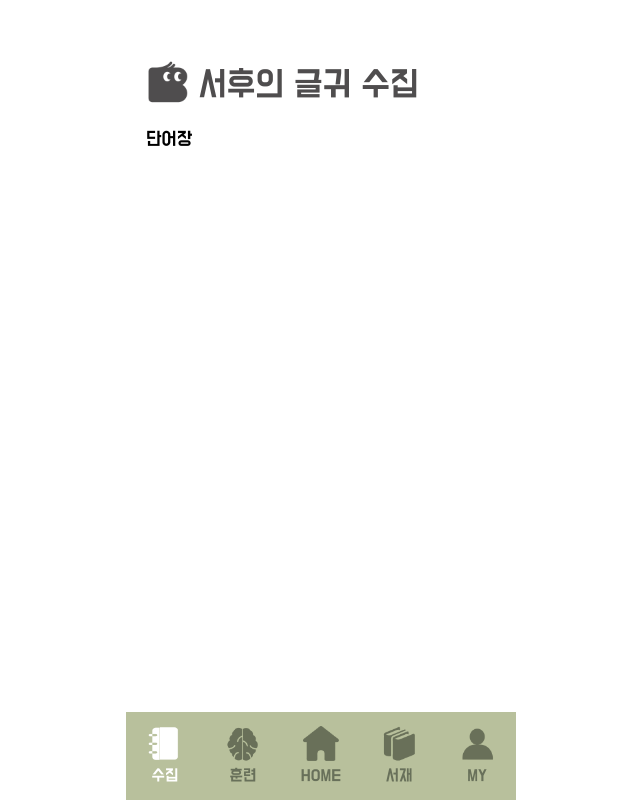
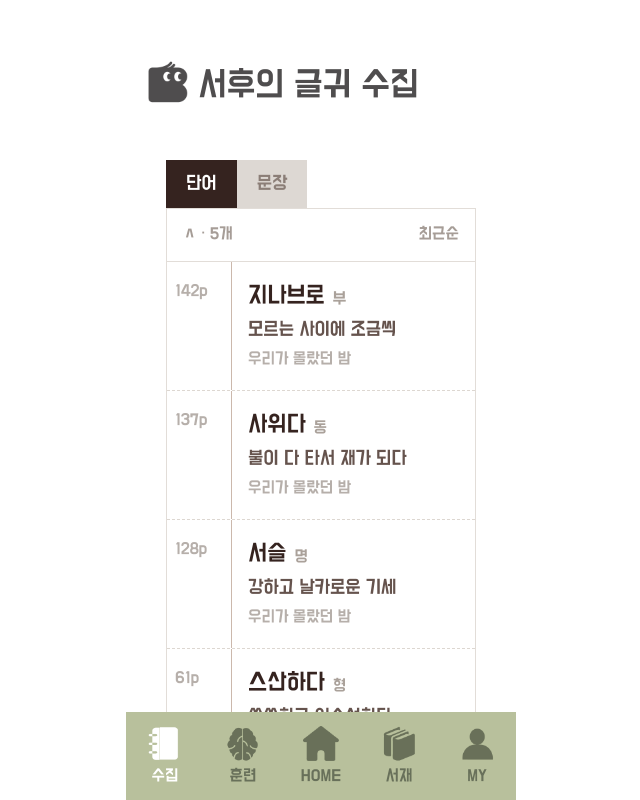
Before and after one commit to YEOBAEK-TEAM/yeobaek-frontend, a React (Vite) app: page /vocabulary in a window 1280 px wide. Shown: the top 800 px of the page, without its empty margins (319-959 px from the left). Built offline with nearby package versions, Linux system fonts and the light colour scheme.

Commit message:
✨ feat: 단어장 탭 및 수집 단어 목록 구현

```diff
--- a/src/components/vocabulary/VocabularyItem.tsx
+++ b/src/components/vocabulary/VocabularyItem.tsx
@@ -0,0 +1,27 @@
+import type { Vocabulary } from "@/types/vocabulary";
+
+type VocabularyItemProps = {
+  vocabulary: Vocabulary;
+};
+
+export default function VocabularyItem({ vocabulary }: VocabularyItemProps) {
+  return (
+    <div className="flex border-b border-dashed border-[#DDD7D1]">
+      {/* 페이지 */}
+      <div className="w-16 shrink-0 px-2 py-5 text-sm text-[#B6AFAA]">{vocabulary.page}p</div>
+
+      {/* 단어 정보 */}
+      <div className="flex-1 border-l border-[#CBB8AC] px-4 py-5">
+        <div className="flex items-end gap-2">
+          <h2 className="text-xl font-semibold text-[#35231F]">{vocabulary.word}</h2>
+
+          <span className="text-sm text-[#AAA19A]">{vocabulary.partOfSpeech}</span>
+        </div>
+
+        <p className="mt-2 text-base text-[#65534D]">{vocabulary.meaning}</p>
+
+        <p className="mt-2 text-sm text-[#B6AFAA]">{vocabulary.bookTitle}</p>
+      </div>
+    </div>
+  );
+}
--- a/src/pages/vocabulary/VocabularyPage.tsx
+++ b/src/pages/vocabulary/VocabularyPage.tsx
@@ -1,11 +1,79 @@
+import { useState } from "react";
+
 import Header from "@/components/common/header/Header";
+import VocabularyItem from "@/components/vocabulary/VocabularyItem";
+
+import { mockVocabulary } from "@/mocks/vocabulary";
+
+type Tab = "word" | "sentence";
 
 export default function VocabularyPage() {
+  const [activeTab, setActiveTab] = useState<Tab>("word");
+
+  // 최근 수집한 단어가 위로 오도록 정렬
+  const sortedVocabulary = [...mockVocabulary].sort(
+    (a, b) => new Date(b.collectedAt).getTime() - new Date(a.collectedAt).getTime(),
+  );
+
   return (
     <main className="min-h-screen">
-      {/*여기 이름 나중에 API 연동할 때 유저 이름으로 바꿔야 됨*/}
+      {/*API 연동 시 사용자 이름으로 변경 */}
       <Header title="서후의 글귀 수집" />
-      <h1>단어장</h1>
+
+      <div className="px-5 pt-8">
+        {/* 단어 / 문장 탭 */}
+        <div className="flex">
+          <button
+            type="button"
+            onClick={() => setActiveTab("word")}
+            className={`px-5 py-3 text-base font-bold ${
+              activeTab === "word" ? "bg-[#35231F] text-white" : "bg-[#DDD8D3] text-[#8B7E77]"
+            }`}
+          >
+            단어
+          </button>
+
+          <button
+            type="button"
+            onClick={() => setActiveTab("sentence")}
+            className={`px-5 py-3 text-base font-bold ${
+              activeTab === "sentence" ? "bg-[#35231F] text-white" : "bg-[#DDD8D3] text-[#8B7E77]"
+            }`}
+          >
+            문장
+          </button>
+        </div>
+
+        {/* 단어 탭 */}
+        {activeTab === "word" && (
+          <section className="border border-[#E2DDD8]">
+            {/* 목록 상단 */}
+            <div className="flex items-center justify-between border-b border-[#E2DDD8] px-4 py-4">
+              <span className="text-sm font-semibold text-[#A69D97]">
+                ㅅ · {sortedVocabulary.length}개
+              </span>
+
+              <button type="button" className="text-sm text-[#A69D97]">
+                최근순
+              </button>
+            </div>
+
+            {/* 수집한 단어 목록 */}
+            <div>
+              {sortedVocabulary.map((vocabulary) => (
+                <VocabularyItem key={vocabulary.id} vocabulary={vocabulary} />
+              ))}
+            </div>
+          </section>
+        )}
+
+        {/* 문장 탭 */}
+        {activeTab === "sentence" && (
+          <section className="border border-[#E2DDD8] py-20 text-center text-sm text-[#A69D97]">
+            수집한 문장이 없습니다.
+          </section>
+        )}
+      </div>
     </main>
   );
 }
```
